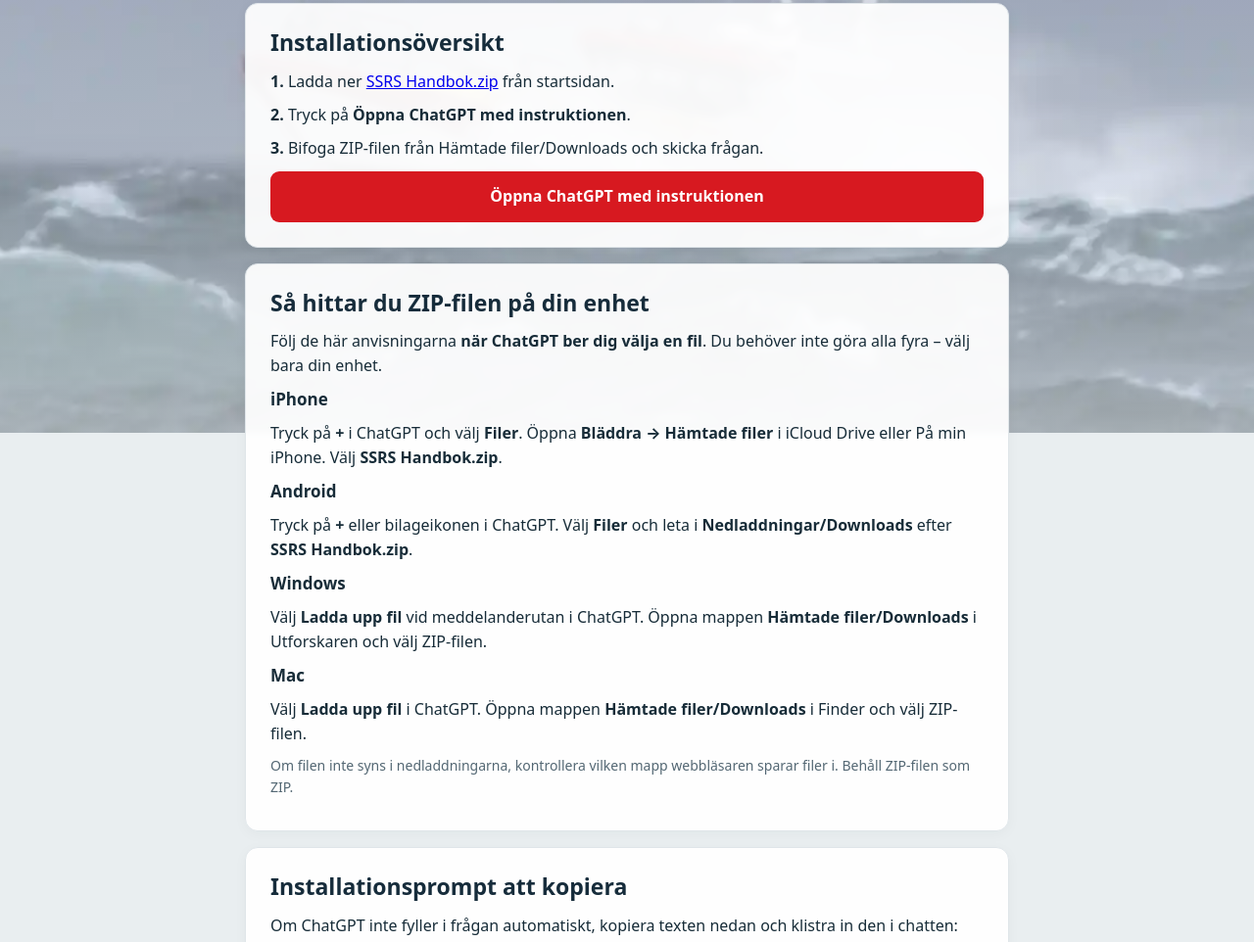
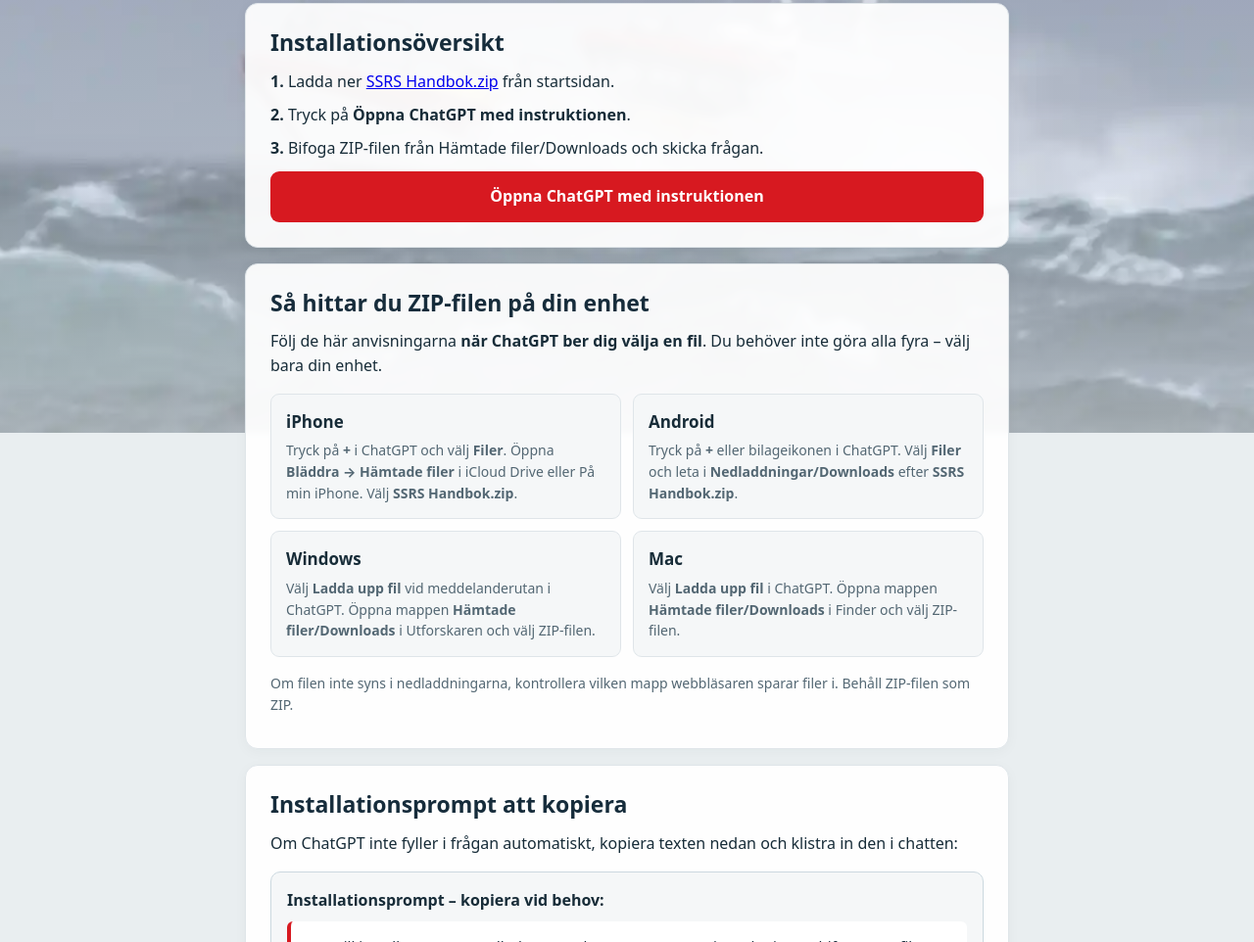
Before and after one commit to oingdahl/SSRS, a plain HTML site: page installera.html in a window 1280 px wide. Shown: the part 358-1320 px from the top of the page at 98% size. Drawn offline with Linux system fonts and the light colour scheme.

Commit message:
Improve device-specific help layout

```diff
--- a/styles.css
+++ b/styles.css
@@ -49,3 +49,9 @@ header,.hero,main{position:relative;z-index:1}
 .prompt-text{margin:0;padding:13px 15px;white-space:normal;overflow-wrap:anywhere;background:white;border-left:4px solid var(--red);border-radius:6px;font-size:15px;line-height:1.65;color:var(--navy);user-select:text}
 .copy-prompt{margin-top:12px}
 .copy-status{min-height:1.4em;margin:9px 0 0}
+
+/* Enhetsspecifika tips på detaljsidan */
+.device-grid{display:grid;grid-template-columns:1fr 1fr;gap:12px;margin:16px 0}
+.device-tip{background:rgba(245,247,248,.95);border:1px solid var(--line);border-radius:9px;padding:15px}
+.device-tip p{color:var(--muted);font-size:14px;margin:5px 0 0}
+@media(max-width:580px){.device-grid{grid-template-columns:1fr}}
```
